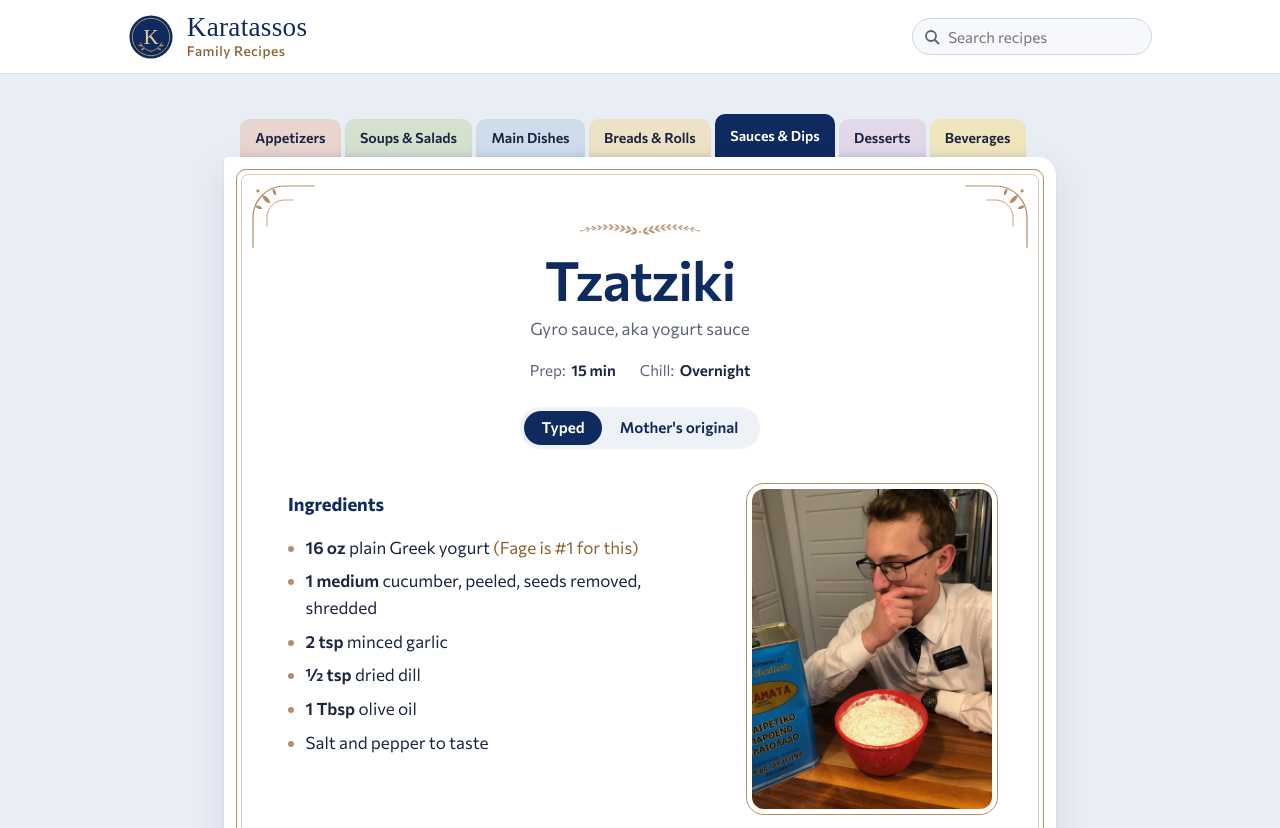
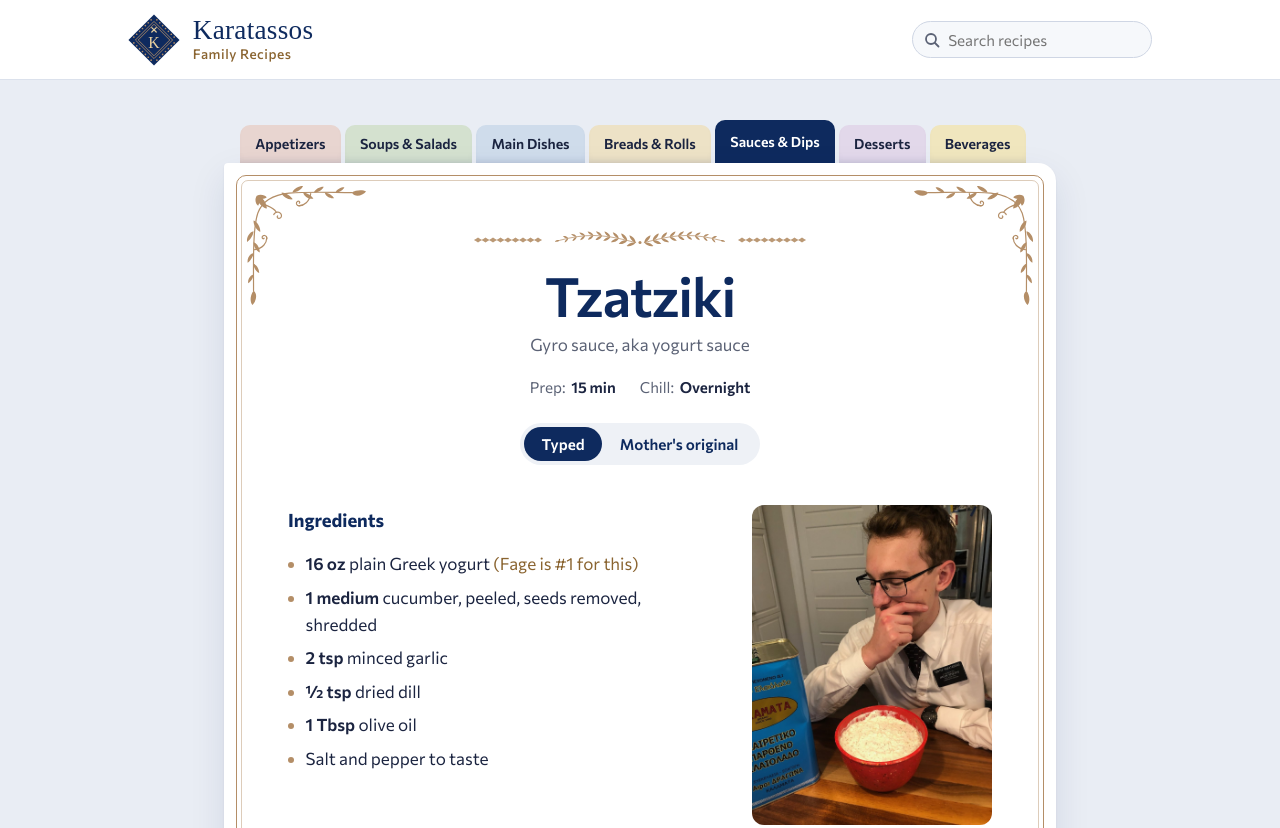
Before and after one commit to Nexkiv/family-recipes, a plain HTML site: page site/prototypes/card.html in a window 1280 px wide. Shown: the top 828 px of the page. Drawn offline with Linux system fonts and the light colour scheme; a web font is replaced by a local one.

Commit message:
Recipe card: diamond seal logo, leafy corner vines, diamond-chain crown, left-aligned notes
Co-Authored-By: Claude Opus 5.5 <noreply@anthropic.com>

```diff
--- a/site/prototypes/card.html
+++ b/site/prototypes/card.html
@@ -16,7 +16,7 @@
     .site { background: #fff; border-bottom: 1px solid #dbe1ec; }
     .site-inner { width: min(100% - 2rem, 64rem); margin: 0 auto; display: flex; align-items: center; justify-content: space-between; gap: 1.5rem; padding: 0.85rem 0; }
     .brand { display: flex; align-items: center; gap: 0.8rem; text-decoration: none; color: var(--aegean); }
-    .brand svg { width: 46px; height: 46px; flex: none; }
+    .brand svg { width: 52px; height: 52px; flex: none; }
     .brand-name { display: grid; line-height: 1.1; }
     .brand-family { font: 1.7rem/1 "GFS Didot", serif; letter-spacing: 0.01em; }
     .brand-sub { font-size: 0.85rem; font-weight: 500; color: var(--gold-ink); letter-spacing: 0.04em; margin-top: 0.2rem; }
@@ -43,19 +43,21 @@
     .tabs a:focus-visible { outline-offset: -3px; }
 
     /* ---------- The card ---------- */
-    .card { position: relative; background: #fff; border-radius: 4px 18px 18px 18px; padding: clamp(2.25rem, 7vw, 4rem); box-shadow: 0 1px 2px rgba(14, 42, 94, 0.08), 0 14px 36px rgba(14, 42, 94, 0.1); }
+    .card { position: relative; background: #fff; border-radius: 4px 18px 18px 18px; padding: clamp(2.25rem, 7vw, 4rem) clamp(2.25rem, 7vw, 4rem) clamp(4.5rem, 12vw, 7rem); box-shadow: 0 1px 2px rgba(14, 42, 94, 0.08), 0 14px 36px rgba(14, 42, 94, 0.1); }
     /* double gold frame */
     .card::before, .card::after { content: ""; position: absolute; pointer-events: none; border: 1px solid var(--gold); border-radius: 10px; }
     .card::before { inset: 12px; }
     .card::after { inset: 17px; opacity: 0.45; border-radius: 7px; }
-    .corner { position: absolute; width: clamp(44px, 9vw, 70px); pointer-events: none; }
+    .corner { position: absolute; width: clamp(70px, 15vw, 124px); pointer-events: none; }
     .c-tl { top: 22px; left: 22px; }
     .c-tr { top: 22px; right: 22px; transform: scaleX(-1); }
     .c-bl { bottom: 22px; left: 22px; transform: scaleY(-1); }
     .c-br { bottom: 22px; right: 22px; transform: scale(-1); }
 
     .head { text-align: center; }
-    .mark { width: 120px; margin: 0 auto 0.6rem; }
+    .crown { display: flex; justify-content: center; align-items: center; gap: 0.75rem; margin: 0 auto 0.75rem; }
+    .crown .laurel { width: clamp(120px, 30vw, 170px); }
+    .crown .chain { width: clamp(40px, 9vw, 70px); opacity: 0.9; }
     h1 { margin: 0; font-size: clamp(2.4rem, 7vw, 3.4rem); line-height: 1.1; font-weight: 600; color: var(--aegean); letter-spacing: -0.02em; }
     .subtitle { margin: 0.35rem 0 0; color: var(--muted); }
     .times { display: flex; justify-content: center; gap: 1.5rem; margin: 1rem 0 0; font-size: 0.95rem; }
@@ -73,7 +75,7 @@
     .typed[hidden], .original[hidden] { display: none; }
     h2 { margin: 0 0 0.75rem; font-size: 1.15rem; font-weight: 700; color: var(--aegean); }
     .photo { margin: 0; }
-    .photo img { width: 100%; aspect-ratio: 4 / 3; object-fit: cover; border-radius: 12px; outline: 1px solid var(--gold); outline-offset: 5px; }
+    .photo img { width: 100%; aspect-ratio: 4 / 3; object-fit: cover; border-radius: 12px; }
     .ingredients ul { margin: 0; padding-left: 1.1rem; }
     .ingredients li { padding: 0.2rem 0; }
     .ingredients li::marker { color: var(--gold); }
@@ -86,9 +88,8 @@
     .method p { margin: 0; }
 
     .divider { display: block; width: 92px; margin: 0 auto; opacity: 0.85; }
-    .mom { text-align: center; padding: 0 1rem; }
     .mom h2 { margin-bottom: 0.5rem; }
-    .mom p { margin: 0 auto; max-width: 34em; color: var(--ink); }
+    .mom p { margin: 0; max-width: 38em; }
     .mom p + p { margin-top: 0.4rem; }
 
     .original { margin-top: 2rem; text-align: center; }
@@ -128,12 +129,13 @@
   <header class="site no-print">
     <div class="site-inner">
       <a class="brand" href="index.html" aria-label="Karatassos Family Recipes, home">
-        <svg viewBox="0 0 48 48" aria-hidden="true">
-          <circle cx="24" cy="24" r="22.5" fill="#0e2a5e"/>
-          <circle cx="24" cy="24" r="19.5" fill="none" stroke="#b48e67" stroke-width="1"/>
-          <text x="24" y="31.5" text-anchor="middle" font-family="GFS Didot, serif" font-size="22" fill="#e6cf9f">K</text>
-          <path d="M13 30 q3 7 11 9 M35 30 q-3 7 -11 9" fill="none" stroke="#b48e67" stroke-width="1" stroke-linecap="round"/>
-          <path d="M14.2 33.2 l-2.6 -0.6 M16.4 36.2 l-2.2 0.8 M33.8 33.2 l2.6 -0.6 M31.6 36.2 l2.2 0.8" stroke="#b48e67" stroke-width="1.6" stroke-linecap="round"/>
+        <!-- Diamond seal, after the seal of the first Karatassos: beaded edge, double rule, cross above the letter -->
+        <svg viewBox="0 0 56 56" aria-hidden="true">
+          <path d="M28 0.5 L55.5 28 L28 55.5 L0.5 28Z" fill="#0e2a5e"/>
+          <g fill="#b48e67"><circle cx="31.10" cy="6.30" r="0.9"/><circle cx="34.20" cy="9.40" r="0.9"/><circle cx="37.30" cy="12.50" r="0.9"/><circle cx="40.40" cy="15.60" r="0.9"/><circle cx="43.50" cy="18.70" r="0.9"/><circle cx="46.60" cy="21.80" r="0.9"/><circle cx="49.70" cy="24.90" r="0.9"/><circle cx="49.70" cy="31.10" r="0.9"/><circle cx="46.60" cy="34.20" r="0.9"/><circle cx="43.50" cy="37.30" r="0.9"/><circle cx="40.40" cy="40.40" r="0.9"/><circle cx="37.30" cy="43.50" r="0.9"/><circle cx="34.20" cy="46.60" r="0.9"/><circle cx="31.10" cy="49.70" r="0.9"/><circle cx="24.90" cy="49.70" r="0.9"/><circle cx="21.80" cy="46.60" r="0.9"/><circle cx="18.70" cy="43.50" r="0.9"/><circle cx="15.60" cy="40.40" r="0.9"/><circle cx="12.50" cy="37.30" r="0.9"/><circle cx="9.40" cy="34.20" r="0.9"/><circle cx="6.30" cy="31.10" r="0.9"/><circle cx="6.30" cy="24.90" r="0.9"/><circle cx="9.40" cy="21.80" r="0.9"/><circle cx="12.50" cy="18.70" r="0.9"/><circle cx="15.60" cy="15.60" r="0.9"/><circle cx="18.70" cy="12.50" r="0.9"/><circle cx="21.80" cy="9.40" r="0.9"/><circle cx="24.90" cy="6.30" r="0.9"/></g>
+          <path d="M28 8 L48 28 L28 48 L8 28Z M28 11 L45 28 L28 45 L11 28Z" fill="none" stroke="#b48e67" stroke-width="0.9"/>
+          <path d="M25.6 14.6 l4.8 4.8 M30.4 14.6 l-4.8 4.8" stroke="#e6cf9f" stroke-width="1.3" stroke-linecap="round"/>
+          <text x="28" y="36.5" text-anchor="middle" font-family="GFS Didot, serif" font-size="17" fill="#e6cf9f">Κ</text>
         </svg>
         <span class="brand-name"><span class="brand-family">Karatassos</span><span class="brand-sub">Family Recipes</span></span>
       </a>
@@ -158,13 +160,17 @@
     </nav>
 
     <article class="card">
-      <img class="corner c-tl" src="../assets/ornaments/corner-fine.svg" alt="">
-      <img class="corner c-tr" src="../assets/ornaments/corner-fine.svg" alt="">
-      <img class="corner c-bl" src="../assets/ornaments/corner-fine.svg" alt="">
-      <img class="corner c-br" src="../assets/ornaments/corner-fine.svg" alt="">
+      <img class="corner c-tl" src="../assets/ornaments/corner-leaf.svg" alt="">
+      <img class="corner c-tr" src="../assets/ornaments/corner-leaf.svg" alt="">
+      <img class="corner c-bl" src="../assets/ornaments/corner-leaf.svg" alt="">
+      <img class="corner c-br" src="../assets/ornaments/corner-leaf.svg" alt="">
 
       <header class="head">
-        <img class="mark" src="../assets/ornaments/laurel.svg" alt="">
+        <div class="crown" aria-hidden="true">
+          <img class="chain" src="../assets/ornaments/diamonds.svg" alt="">
+          <img class="laurel" src="../assets/ornaments/laurel.svg" alt="">
+          <img class="chain" src="../assets/ornaments/diamonds.svg" alt="">
+        </div>
         <h1 data-field="title"></h1>
         <p class="subtitle" data-field="subtitle"></p>
         <dl class="times" data-field="times"></dl>
```
Also changed, not shown: site/assets/ornaments/corner-leaf.svg (added), site/assets/ornaments/diamonds.svg (added).
